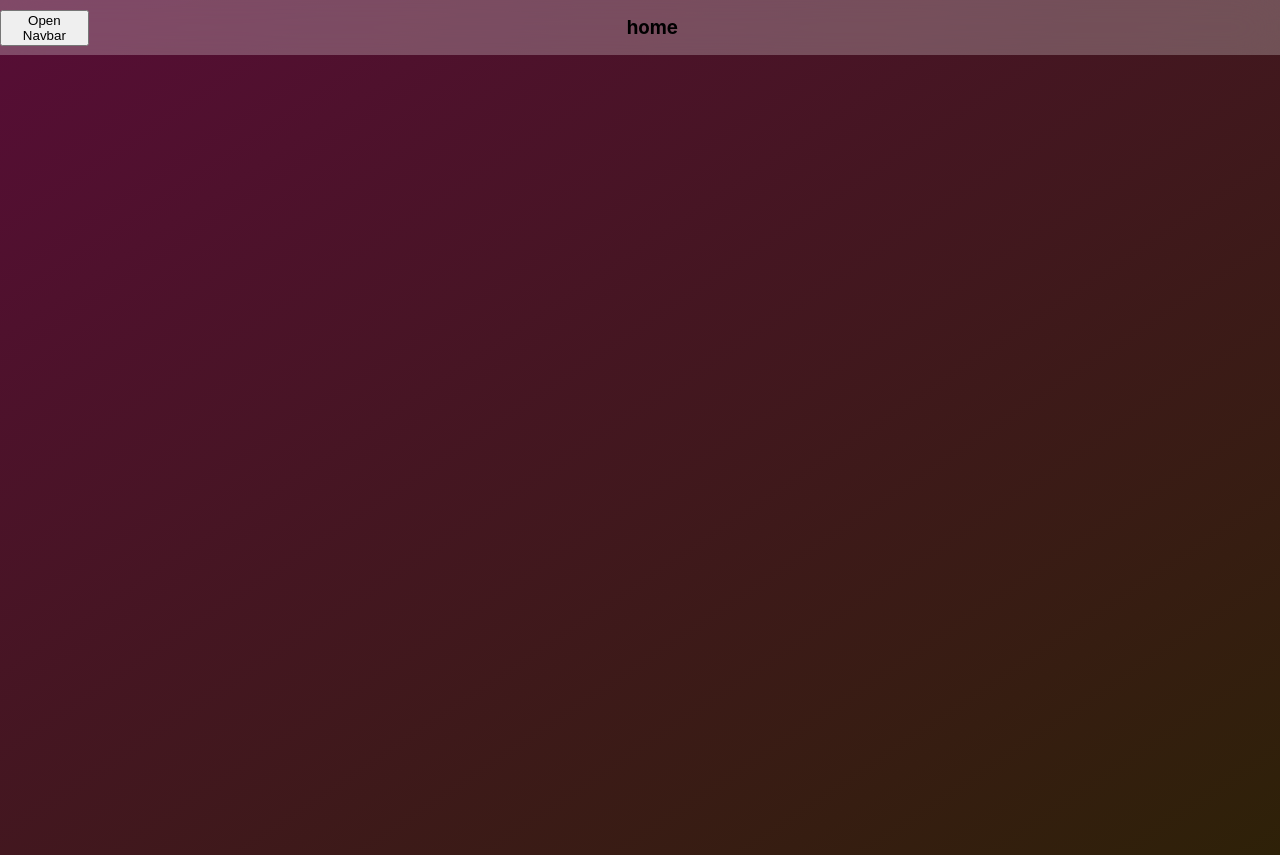
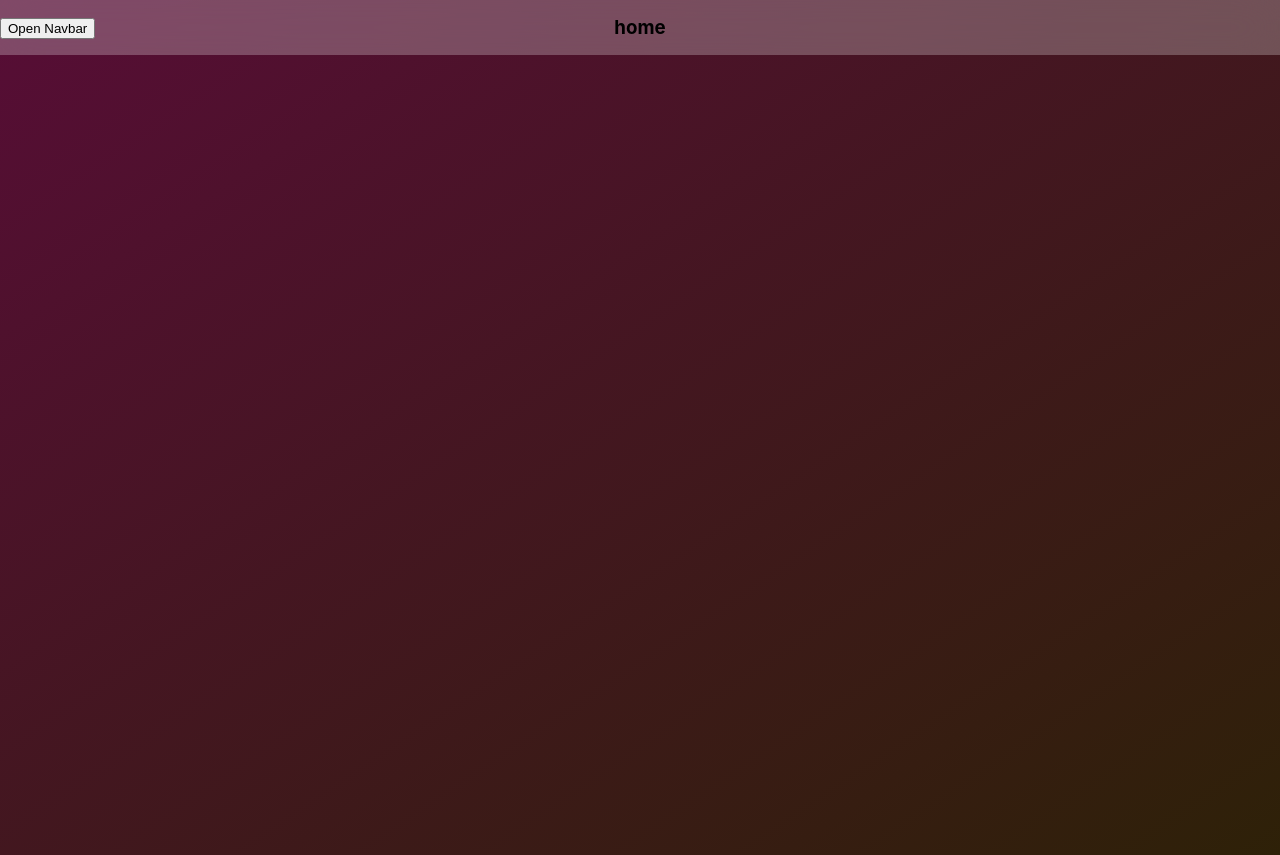
Before and after one commit to klover-rs/aboutme, a React (Create React App) app: page /about in a window 1280 px wide. Built offline with nearby package versions, Linux system fonts and the light colour scheme.

Commit message:
style changes

```diff
--- a/src/style/App.css
+++ b/src/style/App.css
@@ -2,6 +2,7 @@ body {
     background: linear-gradient(to bottom right, #570d36, #2e2108);
     height: 100vh;
     margin: 0;
+
 }
 
 .container {
--- a/src/style/Topbar.css
+++ b/src/style/Topbar.css
@@ -16,14 +16,19 @@
     width: 100%;
 }
 
-.current-page-header-container-inner {
-    text-align: center;
-    margin-right: 8vh;
-}
 
 .navbar-container {
     position: relative;
     z-index: 1;
     top: 0;
 
+
 }
+
+.open-navbar-container {
+    position: fixed;
+}
+
+.open-navbar-btn {
+    text-align: center;
+}
--- a/src/tsx/Topbar.tsx
+++ b/src/tsx/Topbar.tsx
@@ -32,7 +32,7 @@ export default function TopBar() {
         </div>
         <div className="topbar">
             <div className="open-navbar-container">
-                <button onClick={handleButtonClick}>{elapse ? 'Close Navbar' : 'Open Navbar'}</button>
+                <button className='open-navbar-btn' onClick={handleButtonClick}>{elapse ? 'Close Navbar' : 'Open Navbar'}</button>
             </div>
             <div className="current-page-header-container">
                 <div className='current-page-header-container-inner'>
```
Also changed, not shown: src/style/Navbar.css (line endings or trailing spaces).
